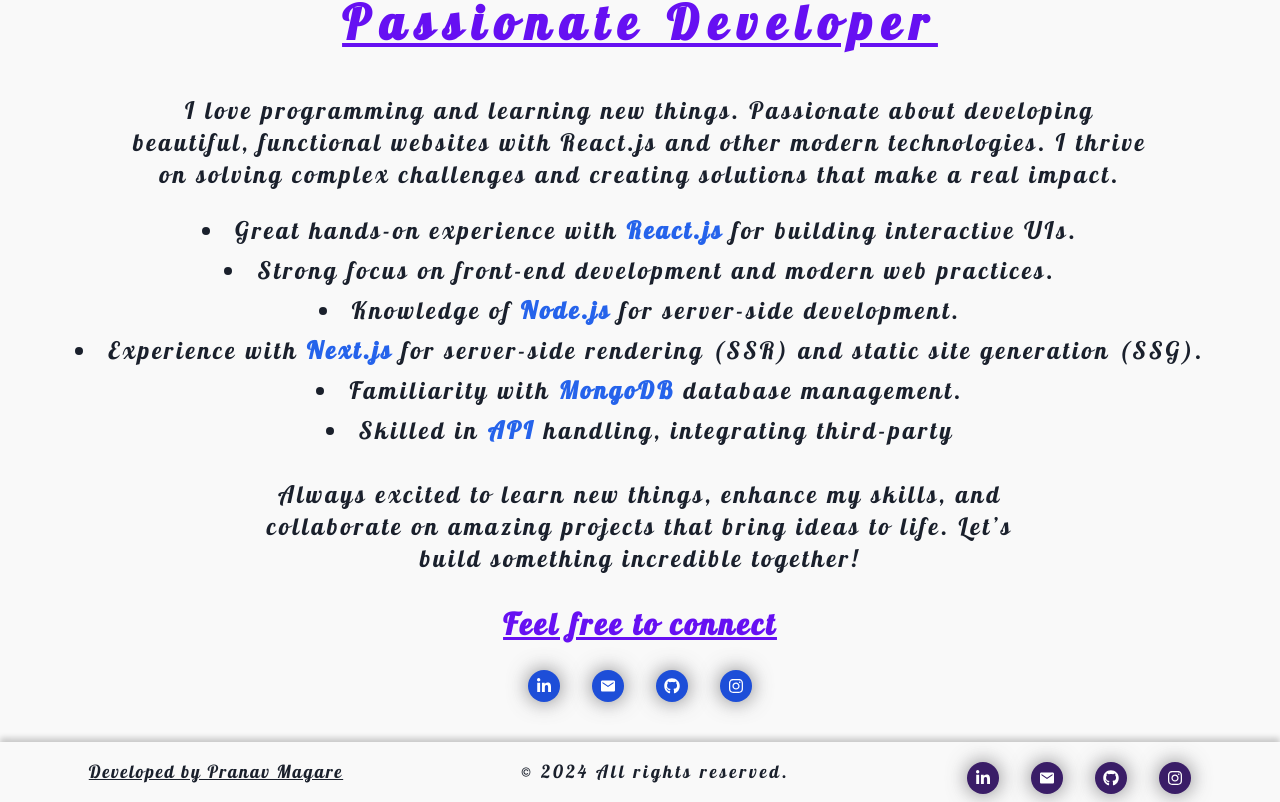
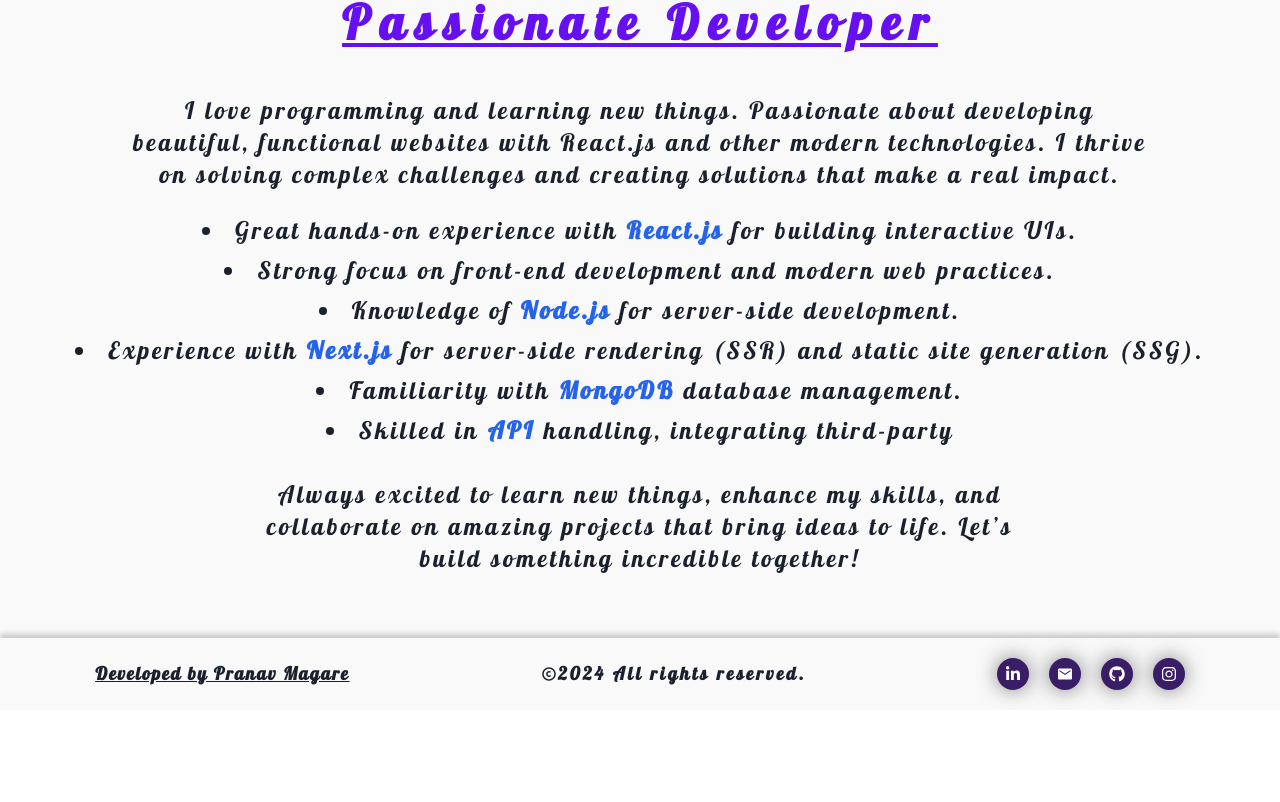
Before and after one commit to VickyDevlo/portfolio, a React (Vite) app: page / in a window 1280 px wide. Shown: the part 650-1452 px from the top of the page. After the commit the page ends 1360 px from the top, so only its background shows below. Built offline with nearby package versions, Linux system fonts and the light colour scheme.

Commit message:
changes done

```diff
--- a/src/components/footer/Footer.jsx
+++ b/src/components/footer/Footer.jsx
@@ -1,18 +1,20 @@
 import React from "react";
 import { SocialLinks } from "../../shared/socialLinks/SocialLinks";
+import { CgCopyright } from "react-icons/cg";
 
 const Footer = () => {
   const currentYear = new Date().getFullYear();
 
   return (
-    <div className={`top-shadow`}>
-      <div className="container mx-auto w-full flex flex-col md:flex-row justify-around items-center py-2">
-        <p className="hidden md:block md:text-lg tracking-widest underline">
+    <div className="top-shadow">
+      <div className="container mx-auto w-full flex flex-col md:flex-row justify-around items-center py-5">
+        <p className="hidden md:block md:text-lg font-semibold tracking-widest underline">
           Developed by Pranav Magare
         </p>
-        <p className="text-sm md:text-lg tracking-[3px]">
-          &copy; {currentYear} All rights reserved.
-        </p>
+        <div className="flex items-center text-sm md:text-lg font-semibold tracking-[3px]">
+          <CgCopyright />
+          {currentYear} All rights reserved.
+        </div>
         <SocialLinks bgColor={"bg-[#3a1d67]"} textColor={"text-white"} />
       </div>
     </div>
--- a/src/components/intro/Intro.jsx
+++ b/src/components/intro/Intro.jsx
@@ -32,12 +32,6 @@
           {content.closingText}
         </p>
       </div>
-      <div className="flex items-center justify-center flex-col gap-4 mt-8">
-        <h6 className="underline text-base md:text-3xl text-[#6610f2] font-bold">
-          Feel free to connect
-        </h6>
-        <SocialLinks bgColor={"bg-blue-700"} textColor={"text-white"} />
-      </div>
     </section>
   );
 };
--- a/src/config/projectData.js
+++ b/src/config/projectData.js
@@ -6,7 +6,7 @@
 export const projectData = [
   {
     id: 1,
-    title: "Explore Top IT Jobs | Job Portal",
+    title: "Explore Top IT Jobs",
     description:
       "Find the best IT job opportunities in software development, cybersecurity, data science, and more. Connect with leading tech companies and build your dream. Start applying today!",
     image: JobPortalPic,
--- a/src/pages/resume/Resume.jsx
+++ b/src/pages/resume/Resume.jsx
@@ -1,15 +1,23 @@
 import React from "react";
-import sampleResume from "../../assets/pranav_magare.pdf";
+import pranav_resume from "../../assets/pranav_resume.pdf";
 import { Wrapper } from "../../shared/wrapper/Wrapper";
 import { FaFileDownload } from "react-icons/fa";
 import resume_pic from "../../assets/resume_Pic.svg";
 
 const Resume = () => {
   const handleDownload = () => {
+    if (!pranav_resume) {
+      console.error("Resume file is missing!");
+      return;
+    }
+
     const link = document.createElement("a");
-    link.href = sampleResume;
-    link.download = "pranav_magare.pdf";
+    link.href = pranav_resume;
+    link.download = "pranav_resume.pdf";
+
+    document.body.appendChild(link);
     link.click();
+    document.body.removeChild(link);
   };
 
   return (
--- a/src/shared/socialLinks/SocialLinks.jsx
+++ b/src/shared/socialLinks/SocialLinks.jsx
@@ -4,7 +4,7 @@
 
 export const SocialLinks = ({ bgColor, textColor }) => {
   return (
-    <div className="flex gap-5 md:gap-8 mt-3">
+    <div className="flex gap-5 md:gap-5 mt-3 md:mt-0">
       {socialLinks.map((links, i) => (
         <Link
           to={links.path}
```
Also changed, not shown: 2 other files (tests, documents, lock files or other folders).
